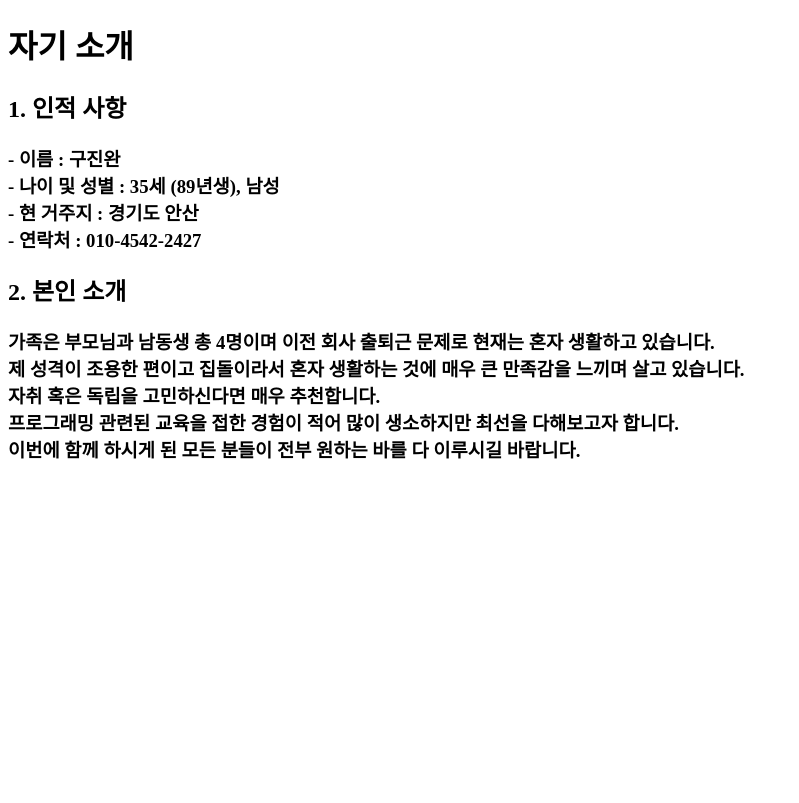
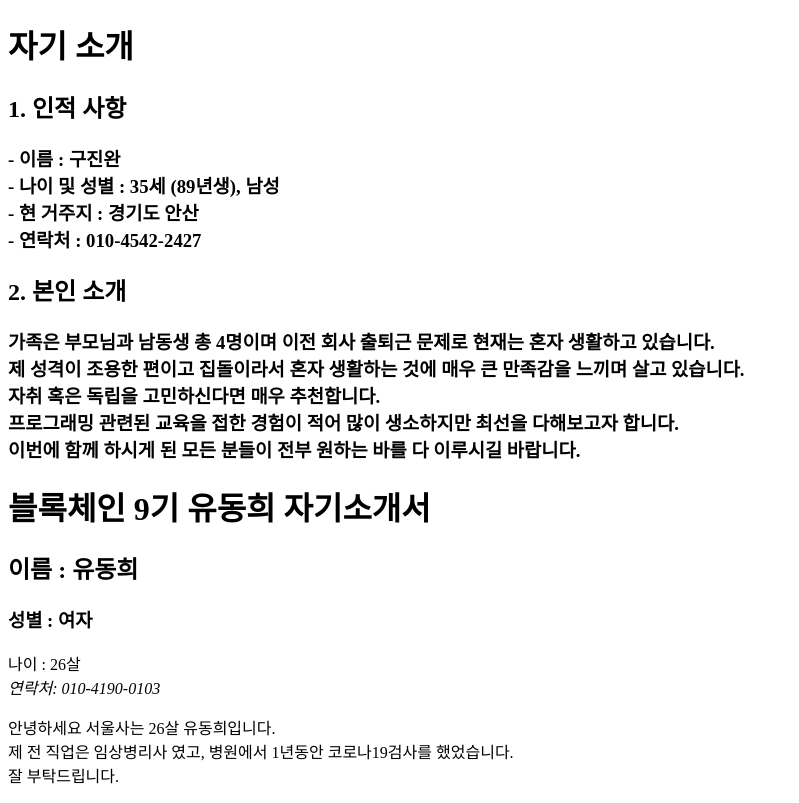
Before and after one commit to jinwhan804/collaborate, a plain HTML site: page 230227_자기소개.html in a window 1280 px wide. Shown: the whole page, without its empty margins (0-799 px from the left). Drawn offline with Linux system fonts and the light colour scheme.

Commit message:
수정합니다

```diff
--- a/230227_자기소개.html
+++ b/230227_자기소개.html
@@ -18,5 +18,16 @@
            프로그래밍 관련된 교육을 접한 경험이 적어 많이 생소하지만 최선을 다해보고자 합니다. <br>
            이번에 함께 하시게 된 모든 분들이 전부 원하는 바를 다 이루시길 바랍니다.
     </p></h3>
+    <!-- 유동희 -->
+    <h1>블록체인 9기 유동희 자기소개서</h1>
+    <!-- 메모장 입니다. -->
+    <h2><div>이름 : 유동희</div></h2>
+    <h3><div>성별 : 여자</div></h3>
+    <div>나이 : 26살</div>
+    <i><span>연락처: 010-4190-0103</span></i>
+    <p>안녕하세요 서울사는 26살 유동희입니다.
+    <br> 제 전 직업은 임상병리사 였고, 병원에서 1년동안 코로나19검사를 했었습니다.
+    <br> 잘 부탁드립니다.
+    </p>
 </body>
 </html>
```
